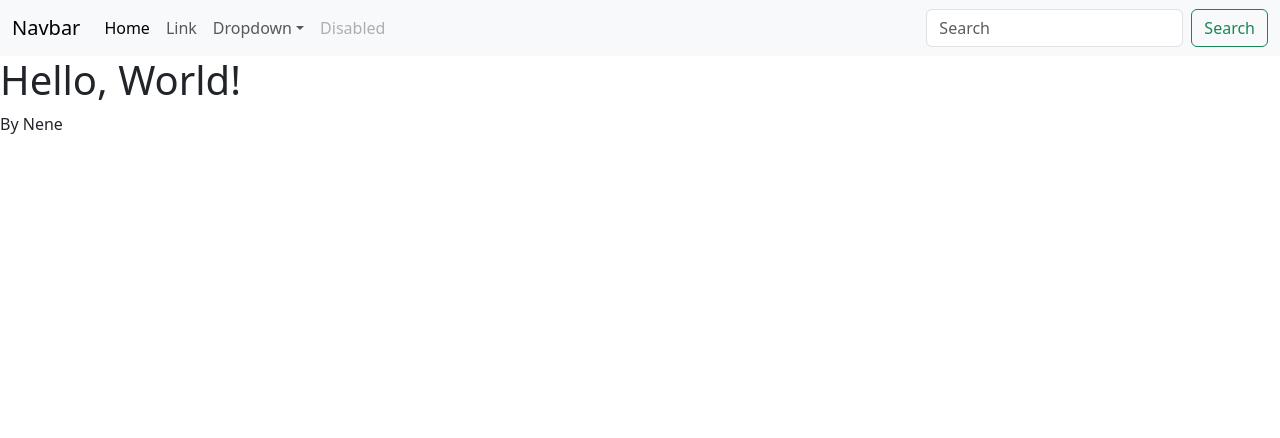
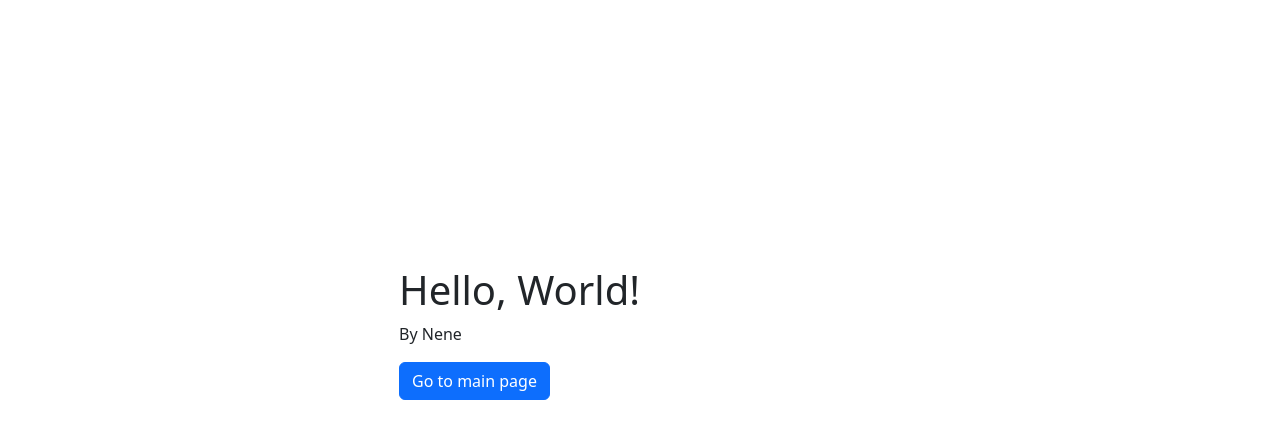
Before and after one commit to ladyneneii/CS3105, a React (Vite) app: page / in a window 1280 px wide. Shown: the top 438 px of the page. Built offline with nearby package versions, Linux system fonts and the light colour scheme.

Commit message:
Added alert component

```diff
--- a/src/App.tsx
+++ b/src/App.tsx
@@ -1,15 +1,13 @@
 import { BrowserRouter as Router, Route, Routes } from "react-router-dom";
-import Message from "./components/Message";
-import Card from "./components/Card";
-import Navbar from "./components/Navbar";
+import HomePage from "./pages/HomePage";
+import MainPage from "./pages/MainPage";
 
 function App() {
   return (
     <Router>
-      <Navbar />
       <Routes>
-        <Route path="/" element={<Message /> } />
-        <Route path="/Feed" element={<Card />} />
+        <Route path="/" element={<HomePage />} />
+        <Route path="/Feed" element={<MainPage />} />
       </Routes>
     </Router>
   );
--- /dev/null
+++ b/src/components/Alert.tsx
@@ -0,0 +1,14 @@
+interface Props {
+  color: string;
+  children: string;
+}
+
+const Alert = ({ color, children }: Props) => {
+  return (
+    <div className={`alert alert-${color}`} role="alert">
+      {children}
+    </div>
+  );
+};
+
+export default Alert;
--- /dev/null
+++ b/src/components/Button.tsx
@@ -0,0 +1,17 @@
+import { ReactNode } from "react";
+
+interface Props {
+  color: "primary" | "secondary" | "danger";
+  children: ReactNode;
+  onClick?: () => void;
+}
+
+const Button = ({ color, children, onClick }: Props) => {
+  return (
+    <button type="button" className={`btn btn-${color}`} onClick={onClick}>
+      {children}
+    </button>
+  );
+};
+
+export default Button;
--- a/src/components/Card.tsx
+++ b/src/components/Card.tsx
@@ -1,4 +1,13 @@
+import { useNavigate } from "react-router-dom";
+import Button from "./Button";
+
 const Card = () => {
+  const navigate = useNavigate();
+
+  const handleButtonClick = () => {
+    navigate("/"); // Navigate to the home page ("/" route)
+  };
+
   return (
     <>
       <div className="card custom-card">
@@ -9,13 +18,13 @@ const Card = () => {
             Some quick example text to build on the card title and make up the
             bulk of the card's content.
           </p>
-          <a href="#" className="btn btn-primary">
-            Go somewhere
-          </a>
+          <Button color="danger" onClick={handleButtonClick}>
+            Go to Home Page
+          </Button>
         </div>
       </div>
     </>
   );
-}
+};
 
-export default Card
+export default Card;
--- a/src/components/Message.tsx
+++ /dev/null
@@ -1,13 +0,0 @@
-import "bootstrap/dist/js/bootstrap.bundle.min.js";
-
-const Message = () => {
-  const name = "Nene";
-  return (
-    <>
-      <h1>Hello, World!</h1>
-      <p>By {name}</p>
-    </>
-  );
-}
-
-export default Message;
--- /dev/null
+++ b/src/pages/HomePage.tsx
@@ -0,0 +1,24 @@
+import { useNavigate } from "react-router-dom";
+import Button from "../components/Button";
+
+const HomePage = () => {
+  const name = "Nene";
+  const navigate = useNavigate();
+  const handleButtonClick = () => {
+    navigate("/Feed");
+  };
+
+  return (
+    <>
+      <div className="position-absolute bottom-50 end-50">
+        <h1>Hello, World!</h1>
+        <p>By {name}</p>
+        <Button color="primary" onClick={handleButtonClick}>
+          Go to main page
+        </Button>
+      </div>
+    </>
+  );
+};
+
+export default HomePage;
--- /dev/null
+++ b/src/pages/MainPage.tsx
@@ -0,0 +1,18 @@
+import Card from "../components/Card";
+import Navbar from "../components/Navbar";
+import Alert from "../components/Alert"
+
+const MainPage = () => {
+  return (
+    <>
+      <Navbar></Navbar>
+      <Alert color="info">This is the first layout</Alert>
+      <Card></Card>
+      <Card></Card>
+      <Card></Card>
+      <Card></Card>
+    </>
+  );
+};
+
+export default MainPage;
```
Also changed, not shown: src/App.css (deleted).
